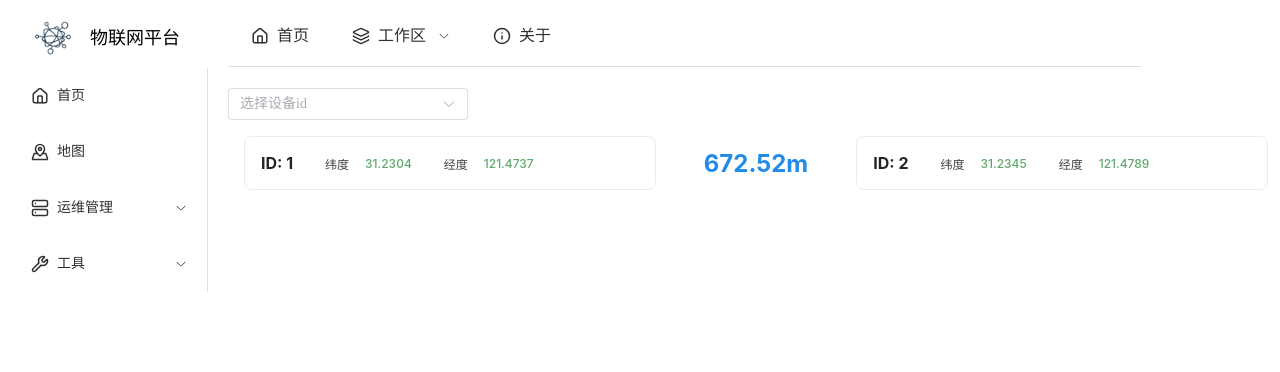
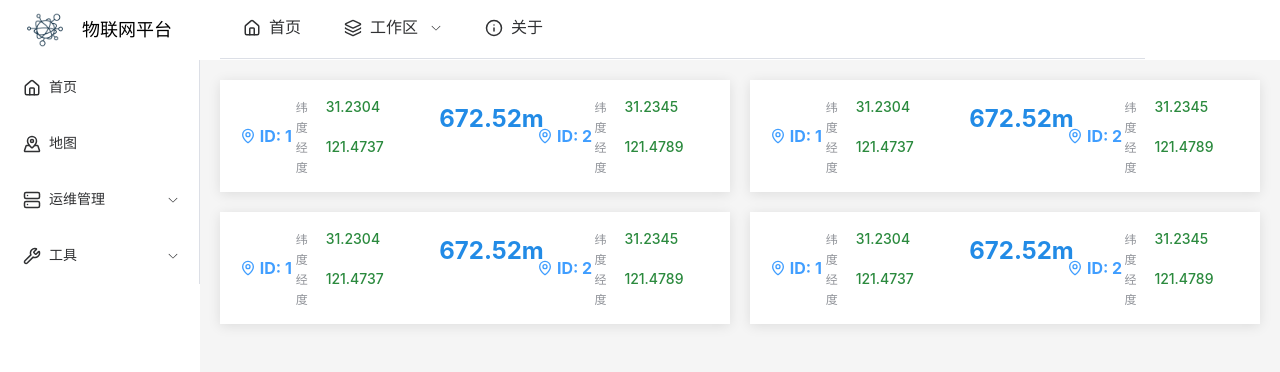
Before and after one commit to xiaozhuABCD1234/IOT-Manage-System, a Vue app in the folder frontend/: page /tools/distance in a window 1280 px wide. Shown: the top 372 px of the page. Built offline with nearby package versions, Linux system fonts and the light colour scheme.

Commit message:
feat: 重构组件布局，优化样式和结构；删除 HelloWorld 组件；更新配置存储以支持动态端口

```diff
--- a/frontend/src/App.vue
+++ b/frontend/src/App.vue
@@ -8,7 +8,7 @@
         <el-aside width="200px">
           <AsideBar></AsideBar>
         </el-aside>
-        <el-main>
+        <el-main class="main-content">
           <RouterView />
         </el-main>
       </el-container>
@@ -21,4 +21,36 @@ import TopBar from "./components/TopBar.vue";
 import AsideBar from "./components/AsideBar.vue";
 </script>
 
-<style></style>
+<style>
+html, body, #app {
+  height: 100%;
+  margin: 0;
+}
+
+.common-layout {
+  height: 100vh; /* 或 height: 100% 根据父级情况 */
+}
+
+.el-container {
+  height: 100%;
+}
+
+/* 如果使用 el-header/el-aside 需要明确它们的尺寸 */
+.el-header {
+  height: 60px; /* 根据实际 TopBar 高度设置 */
+}
+
+.el-aside {
+  height: calc(100% - 60px); /* 扣除 header 高度 */
+}
+
+.el-main {
+  height: calc(100% - 60px); /* 根据实际情况调整 */
+}
+.main-content {
+  padding: 20px; /* 根据需要调整内边距 */
+  background-color: #f5f5f5; /* 可选背景色 */
+  overflow-y: auto; /* 如果内容过多，允许滚动 */
+  box-sizing: border-box; /* 包括内边距和边框在内的宽高计算 */
+}
+</style>
--- a/frontend/src/components/DashBoard.vue
+++ b/frontend/src/components/DashBoard.vue
@@ -89,7 +89,7 @@ const progressColor = computed(() => {
   justify-content: space-between;
   padding: 20px;
   background: #fff;
-  border-radius: 8px;
+  /* border-radius: 8px; */
   box-shadow: 0 2px 12px rgba(0, 0, 0, 0.1);
 }
 
--- a/frontend/src/components/DistanceDisplay.vue
+++ b/frontend/src/components/DistanceDisplay.vue
@@ -1,49 +1,90 @@
 <template>
   <div class="distance-calculator">
-    <div class="content-wrapper">
-      <div class="devices-container">
-        <div class="device-card">
-          <div class="device-id">ID: {{ deviceA.id }}</div>
-          <div class="device-coords">
-            <div class="coord-item">
-              <span class="coord-label">纬度</span>
-              <span class="coord-value">{{ deviceA.lat }}</span>
-            </div>
-            <div class="coord-item">
-              <span class="coord-label">经度</span>
-              <span class="coord-value">{{ deviceA.lon }}</span>
-            </div>
-          </div>
-        </div>
-
-        <div class="separator">
-          <div class="distance-value">{{ distance }}m</div>
-        </div>
-
-        <div class="device-card">
-          <div class="device-id">ID: {{ deviceB.id }}</div>
-          <div class="device-coords">
-            <div class="coord-item">
-              <span class="coord-label">纬度</span>
-              <span class="coord-value">{{ deviceB.lat }}</span>
-            </div>
-            <div class="coord-item">
-              <span class="coord-label">经度</span>
-              <span class="coord-value">{{ deviceB.lon }}</span>
-            </div>
-          </div>
-        </div>
-      </div>
-    </div>
+    <el-row>
+      <el-col :span="9">
+        <el-row>
+          <el-col :span="8" class="id-column">
+            <el-text type="primary" size="large" tag="b">
+              <el-icon>
+                <MapPin />
+              </el-icon>
+              ID: {{
+                deviceA.id
+              }}</el-text>
+          </el-col>
+          <el-col :span="16">
+            <el-row>
+              <el-col :span="6">
+                <el-text class="coord-label" type="info" size="small">纬度</el-text>
+              </el-col>
+              <el-col :span="18">
+                <el-text class="coord-value" type="info">{{
+                  deviceA.lat
+                  }}</el-text>
+              </el-col>
+            </el-row>
+            <el-row>
+              <el-col :span="6">
+                <el-text class="coord-label" type="info" size="small">经度</el-text>
+              </el-col>
+              <el-col :span="18">
+                <el-text class="coord-value" type="info">{{
+                  deviceA.lon
+                  }}</el-text>
+              </el-col>
+            </el-row>
+          </el-col>
+        </el-row>
+      </el-col>
+      <el-col :span="6">
+        <div class="distance-value">{{ distance }}m</div>
+      </el-col>
+      <el-col :span="9">
+        <el-row>
+          <el-col :span="8" class="id-column">
+            <el-text type="primary" size="large" tag="b">
+              <el-icon>
+                <MapPin />
+              </el-icon>
+              ID: {{
+                deviceB.id
+              }}</el-text>
+          </el-col>
+          <el-col :span="16">
+            <el-row>
+              <el-col :span="6">
+                <el-text class="coord-label" type="info" size="small">纬度</el-text>
+              </el-col>
+              <el-col :span="18">
+                <el-text class="coord-value" type="info">{{
+                  deviceB.lat
+                  }}</el-text>
+              </el-col>
+            </el-row>
+            <el-row>
+              <el-col :span="6">
+                <el-text class="coord-label" type="info" size="small">经度</el-text>
+              </el-col>
+              <el-col :span="18">
+                <el-text class="coord-value" type="info">{{
+                  deviceB.lon
+                  }}</el-text>
+              </el-col>
+            </el-row>
+          </el-col>
+        </el-row>
+      </el-col>
+    </el-row>
   </div>
 </template>
 
 <script setup lang="ts">
 import { computed, defineProps } from "vue";
+import { MapPin } from "lucide-vue-next";
 
 // 定义设备类型
 interface Device {
-  id: string|number;
+  id: string | number;
   lat: number;
   lon: number;
 }
@@ -92,54 +133,26 @@ const distance = computed(() => {
 </script>
 
 <style scoped>
+.id-column {
+  display: flex;
+  align-items: center;
+  justify-content: center;
+}
+
 .distance-calculator {
-  font-family: -apple-system, BlinkMacSystemFont, 'Segoe UI', Roboto, Oxygen-Sans, Ubuntu, Cantarell, sans-serif;
-  width: 100%;
+  font-family:
+    -apple-system,
+    BlinkMacSystemFont,
+    "Segoe UI",
+    Roboto,
+    Oxygen-Sans,
+    Ubuntu,
+    Cantarell,
+    sans-serif;
   margin: 0 auto;
   padding: 16px;
-  /* 移除背景色和阴影 */
-}
-
-.devices-container {
-  display: flex;
-  align-items: center;
-  gap: 24px;
-  flex-wrap: wrap;
-}
-
-.device-card {
-  display: flex;
-  flex-direction: row;
-  align-items: center;
-  gap: 16px;
-  flex: 1 1 250px;
-  padding: 16px;
-  min-width: 180px;
-  border: 1px solid #e9ecef; /* 保留浅灰色边框 */
-  /* 移除背景色 */
-  border-radius: 8px;
-}
-
-.device-id {
-  flex: 0 0 auto;
-  font-size: 16px;
-  color: #212529;
-  font-weight: 700;
-}
-
-.device-coords {
-  display: flex;
-  flex-direction: row;
-  gap: 16px;
-  flex-wrap: wrap;
-  opacity: 0.75;
-  font-size: 12px;
-}
-
-.coord-item {
-  display: flex;
-  align-items: center;
-  gap: 8px;
+  background-color: #ffffff;
+  box-shadow: 0 2px 12px rgba(0, 0, 0, 0.1);
 }
 
 .coord-label {
@@ -149,15 +162,8 @@ const distance = computed(() => {
 }
 
 .coord-value {
-  color: #2b8a3e; /* 保留绿色强调色 */
+  color: #2b8a3e;
   font-weight: 500;
-}
-
-.separator {
-  display: flex;
-  flex-direction: column;
-  align-items: center;
-  gap: 8px;
 }
 
 .distance-value {
@@ -165,14 +171,7 @@ const distance = computed(() => {
   font-weight: 700;
   white-space: nowrap;
   padding: 8px 24px;
-  /* 移除渐变背景，改为纯色 */
-
   color: #228be6;
-  border-radius: 4px; /* 减小圆角 */
-}
-
-.distance-value:hover {
-  /* 移除缩放动画 */
-  background-color: #e9ecef; /* 简单的悬停反馈 */
+  border-radius: 4px;
 }
 </style>
--- a/frontend/src/stores/config.ts
+++ b/frontend/src/stores/config.ts
@@ -64,7 +64,7 @@ export const useConfigStore = defineStore("config", () => {
    * 当serverUrl为空时生效
    * 示例："3000" 或 "8080"
    */
-  const serverPort = ref("8000");
+  const serverPort = ref("");
 
   // ================= 计算属性 ================= //
   /**
--- a/frontend/src/views/DashBoardView.vue
+++ b/frontend/src/views/DashBoardView.vue
@@ -4,21 +4,36 @@
       <!-- CPU使用率 -->
       <el-col :span="8">
         <DashBoard :value="cpuUsage" unit="%">
-          <h3 class="metric-title">CPU 使用率</h3>
+          <h3 class="metric-title">
+            <el-icon>
+              <Cpu />
+            </el-icon>
+            CPU 使用率
+          </h3>
         </DashBoard>
       </el-col>
 
       <!-- 内存使用 -->
       <el-col :span="8">
         <DashBoard :value="memory.used" :total="memory.total" unit="GB">
-          <h3 class="metric-title">内存使用</h3>
+          <h3 class="metric-title">
+            <el-icon>
+              <MemoryStick />
+            </el-icon>
+            内存使用
+          </h3>
         </DashBoard>
       </el-col>
 
       <!-- 磁盘存储 -->
       <el-col :span="8">
         <DashBoard :value="disk.used" :total="disk.total" unit="GB">
-          <h3 class="metric-title">磁盘存储</h3>
+          <h3 class="metric-title">
+            <el-icon>
+              <HardDrive />
+            </el-icon>
+            磁盘存储
+          </h3>
         </DashBoard>
       </el-col>
     </el-row>
@@ -29,6 +44,7 @@
 import { onBeforeUnmount, ref } from "vue";
 import DashBoard from "@/components/DashBoard.vue";
 import { useConfigStore } from "@/stores/config";
+import { Cpu, MemoryStick, HardDrive } from "lucide-vue-next";
 
 const ConfigStore = useConfigStore();
 
--- a/frontend/src/views/DistanceToolView.vue
+++ b/frontend/src/views/DistanceToolView.vue
@@ -1,29 +1,32 @@
 <template>
-  <el-select
-    v-model="value"
-    multiple="true"
-    clearable="true"
-    collapse-tags="true"
-    placeholder="选择设备id"
-    popper-class="custom-header"
-    :max-collapse-tags="3"
-    style="width: 240px"
-  >
-    <template #header>
-      <el-checkbox
-        v-model="checkAll"
-        :indeterminate="indeterminate"
-        @change="handleCheckAll"
-      >
-        全选
-      </el-checkbox>
-    </template>
-    <el-option v-for="item in cities" :key="item.value" :value="item.value" />
-  </el-select>
-  <DistanceDisplay
-      :device-a="deviceA"
-      :device-b="deviceB"
-    />
+  <el-row :gutter="20" class="row-spacing">
+    <el-col :span="12">
+      <DistanceDisplay
+        :device-a="deviceA"
+        :device-b="deviceB"
+      />
+    </el-col>
+    <el-col :span="12">
+      <DistanceDisplay
+        :device-a="deviceA"
+        :device-b="deviceB"
+      />
+    </el-col>
+  </el-row>
+  <el-row :gutter="20" class="row-spacing">
+    <el-col :span="12">
+      <DistanceDisplay
+        :device-a="deviceA"
+        :device-b="deviceB"
+      />
+    </el-col>
+    <el-col :span="12">
+      <DistanceDisplay
+        :device-a="deviceA"
+        :device-b="deviceB"
+      />
+    </el-col>
+  </el-row>
 </template>
 
 <script lang="ts" setup>
@@ -64,17 +67,8 @@ watch(value, (val) => {
   }
 });
 
-const handleCheckAll = (val: CheckboxValueType) => {
-  indeterminate.value = false;
-  if (val) {
-    value.value = cities.value.map((_) => _.value);
-  } else {
-    value.value = [];
-  }
-};
-
 interface Device {
-  id: string|number;
+  id: string | number;
   lat: number;
   lon: number;
 }
@@ -83,21 +77,18 @@ interface Device {
 const deviceA = ref<Device>({
   id: 1,
   lat: 31.2304,
-  lon: 121.4737
-})
+  lon: 121.4737,
+});
 
 const deviceB = ref<Device>({
   id: 2,
   lat: 31.2345,
-  lon: 121.4789
-})
+  lon: 121.4789,
+});
 </script>
 
 <style>
-.custom-header {
-  .el-checkbox {
-    display: flex;
-    height: unset;
-  }
+.row-spacing {
+  margin-bottom: 20px; /* 设置行间距 */
 }
 </style>
```
Also changed, not shown: frontend/src/components/HelloWorld.vue (deleted, +0 -42 lines).
